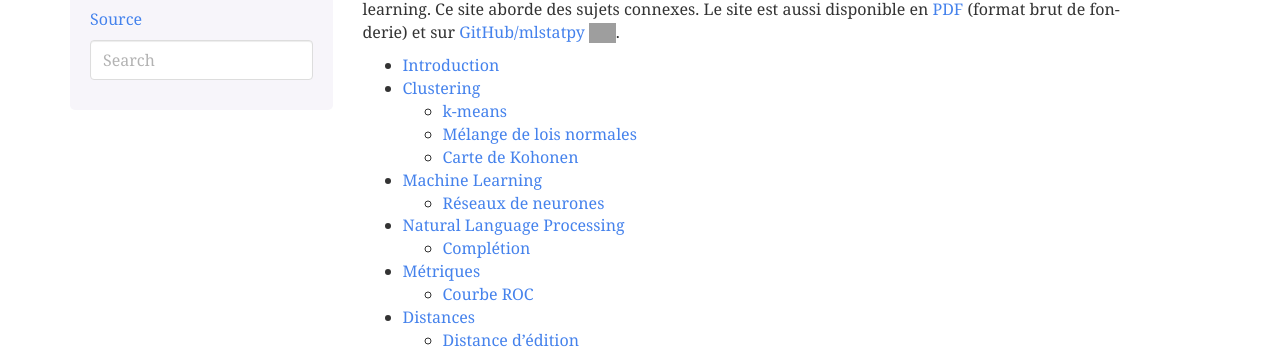
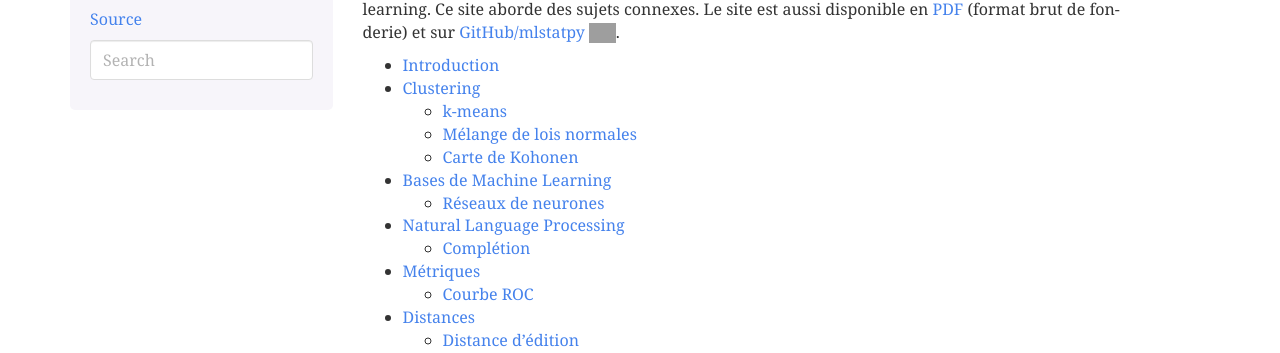
Before and after one commit to sdpython/mlstatpy, a Sphinx documentation site: the page built from _doc/sphinxdoc/source/index.rst, in a window 1280 px wide and 1132 px high. Shown: the part 186-539 px from the top of the window. Built offline with Sphinx 7.4.7, drawn with Linux system fonts in a browser that asks for light colours; pages that are not in the unit, such as notebooks, are missing from menus; the version number is read from the project's files by our own code; grey boxes are pictures that could not be loaded.

Commit message:
fix a couple of issues

```diff
--- a/_doc/sphinxdoc/source/c_ml/index.rst
+++ b/_doc/sphinxdoc/source/c_ml/index.rst
@@ -1,7 +1,7 @@
 
-################
-Machine Learning
-################
+#########################
+Bases de Machine Learning
+#########################
 
 .. toctree::
     :maxdepth: 1
```
Also changed, not shown: _doc/sphinxdoc/source/phdoc_static/project_ico_small.png.
